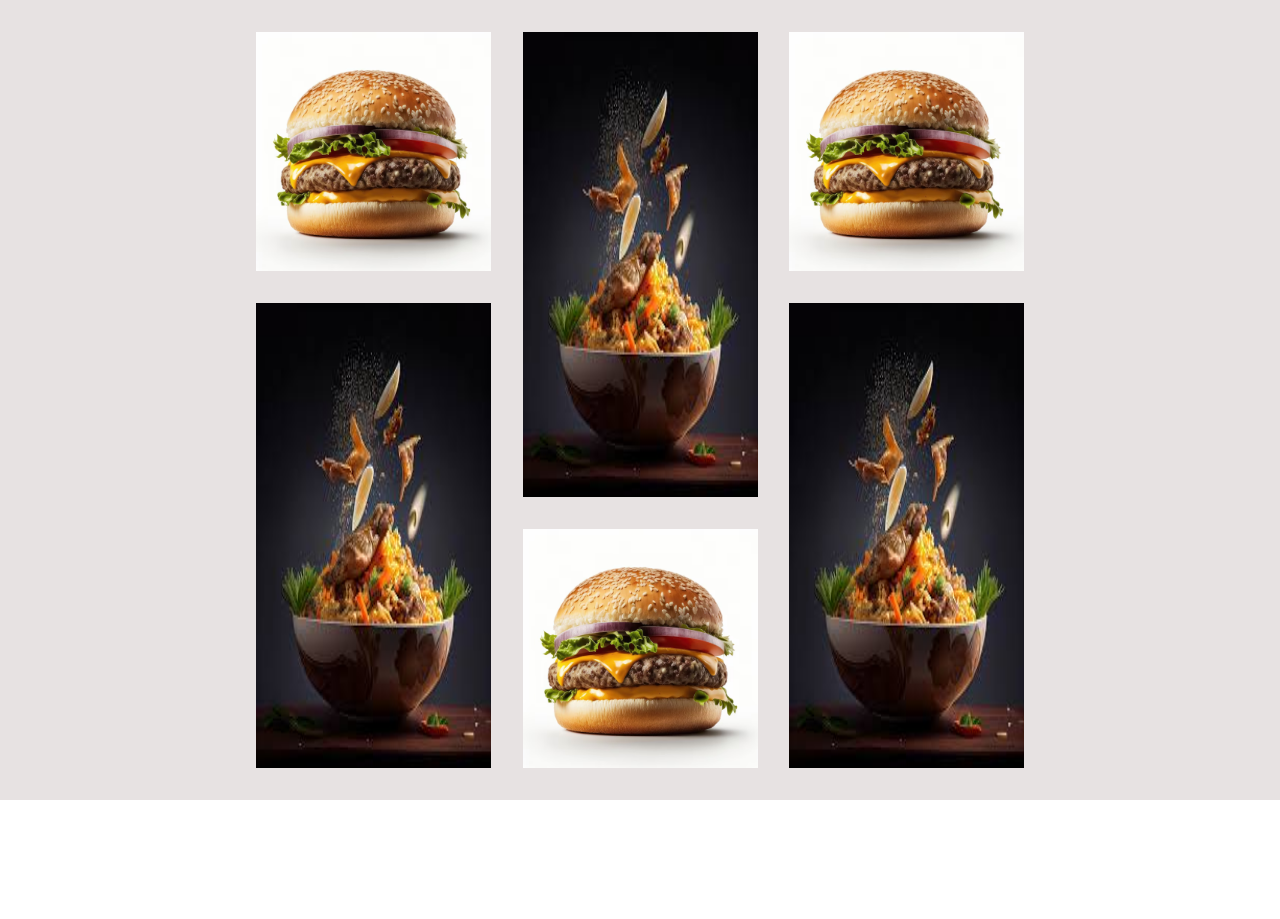
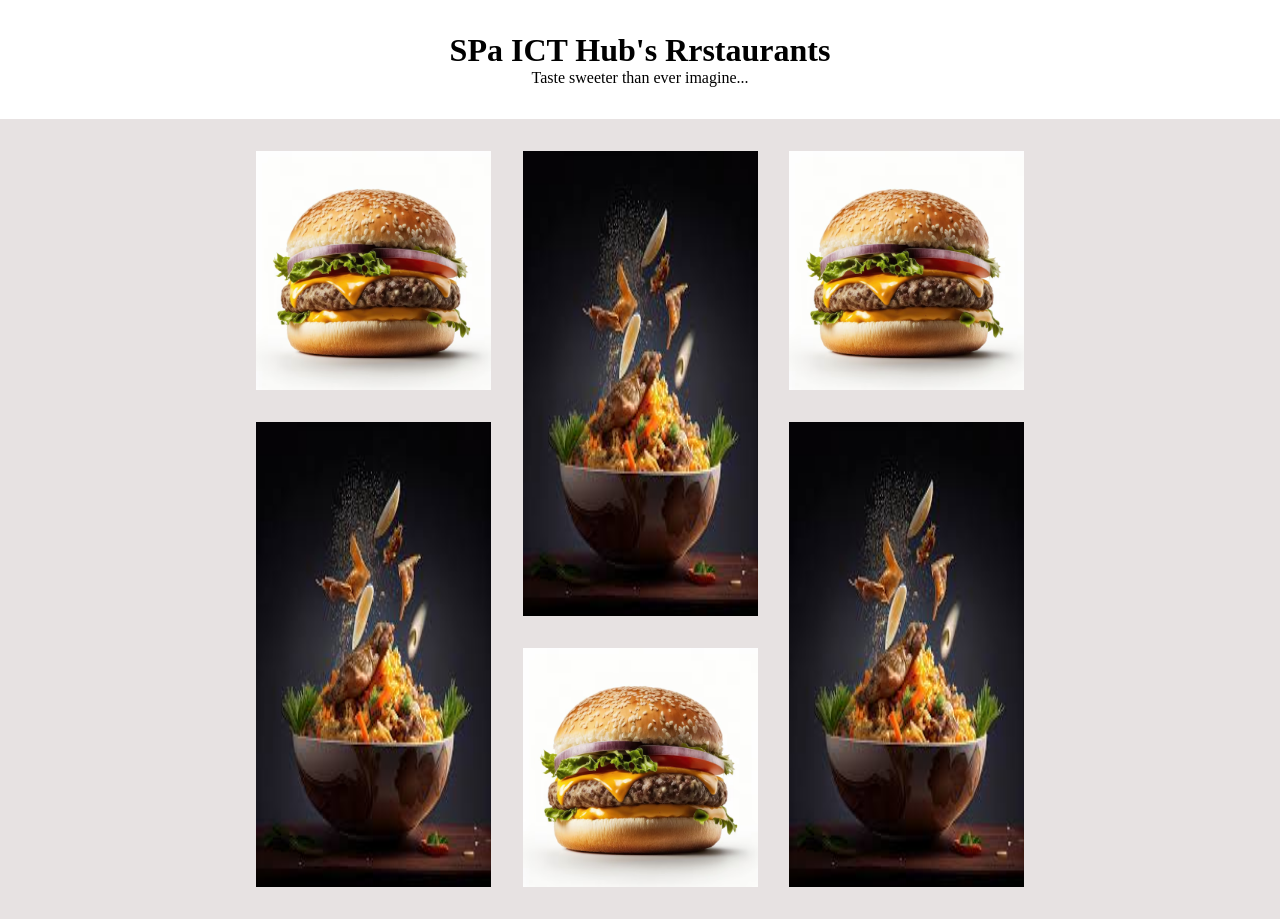
Before and after one commit to Lecon-a/learn_web_dev, a plain HTML site: page flexbox.html in a window 1280 px wide. Before the commit the page ends 800 px from the top, so only its background shows below. Drawn offline with Linux system fonts and the light colour scheme.

Commit message:
Add header to the grip images

```diff
--- a/flexbox.css
+++ b/flexbox.css
@@ -40,3 +40,8 @@
     width: 100%;
     height: 100%;
 }
+
+.header {
+    text-align: center;
+    padding: 2rem 0;
+}
--- a/flexbox.html
+++ b/flexbox.html
@@ -7,6 +7,10 @@
     <link rel="stylesheet" href="flexbox.css">
 </head>
 <body>
+    <div class="header">
+        <h1>SPa ICT Hub's Rrstaurants</h1>
+        <p>Taste sweeter than ever imagine...</p>
+    </div>
     <div class="container">
         <div class="grid">
             <div class="image_container_top">
```
